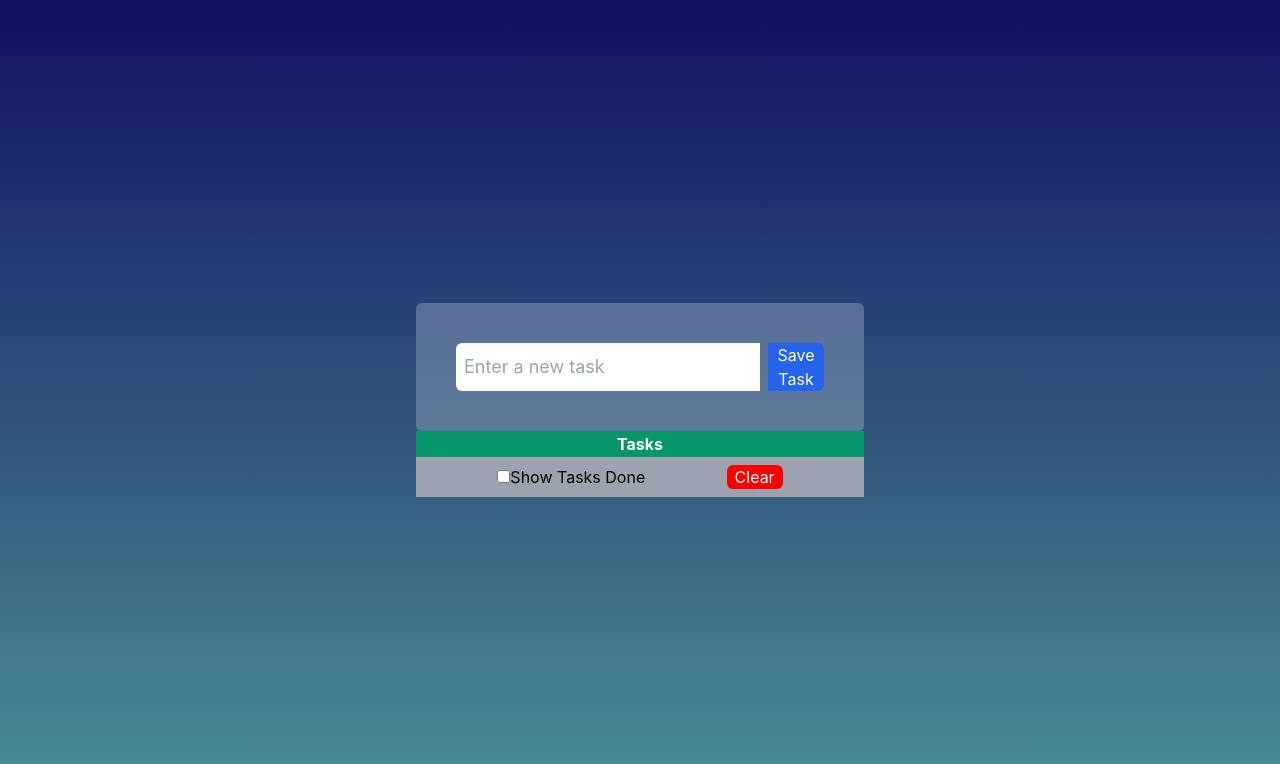
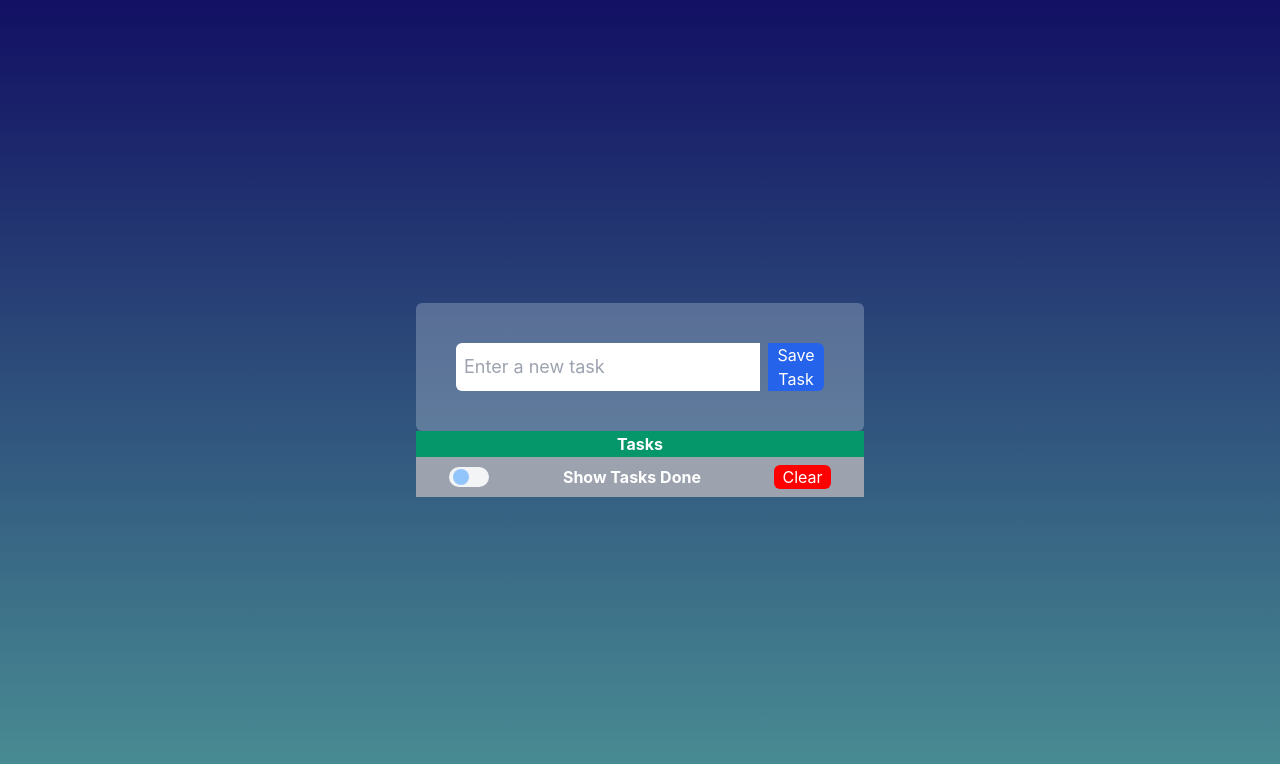
Before and after one commit to diegofernandoalayon/react-taskapp, a React (Vite) app: page / in a window 1280 px wide. Shown: the top 764 px of the page. Built offline with nearby package versions, Linux system fonts and the light colour scheme.

Commit message:
creando switch para mostrar tabla de completados

```diff
--- a/src/components/VisibilityControl/index.jsx
+++ b/src/components/VisibilityControl/index.jsx
@@ -1,4 +1,5 @@
-function VisibilityControl ({ setShowCompleted, cleanTask }) {
+
+function VisibilityControl ({ setShowCompleted, showCompleted, cleanTask }) {
   const handleDelete = () => {
     if (window.confirm('Are you sure you want to delete it?')) {
       cleanTask()
@@ -7,11 +8,18 @@ function VisibilityControl ({ setShowCompleted, cleanTask }) {
   }
   return (
     <>
-      <div className='bg-gray-400 flex justify-evenly py-2'>
-        <label>
-          <input type='checkbox' onChange={() => setShowCompleted(a => !a)} />
-          Show Tasks Done
-        </label>
+      <div className='bg-gray-400 flex items-center justify-evenly py-2'>
+
+            <label className='bg-gray-100 cursor-pointer relative w-10 h-5 rounded-full' >
+              <input
+                  type='checkbox'
+                  checked={showCompleted}
+                  onChange={() => setShowCompleted(a => !a)}
+                  className='sr-only peer'
+              />
+              <span className='w-2/5 h-4/5 bg-blue-300 absolute rounded-full left-1 top-0.5 peer-checked:bg-blue-500 peer-checked:left-5 transition-all duration-500'></span>
+            </label>
+          <strong className='px-10 text-white'>Show Tasks Done</strong>
         <button className="bg-[#FF0000] hover:bg-red-600 text-white rounded-md px-2" onClick={handleDelete}>Clear</button>
       </div>
     </>
```
